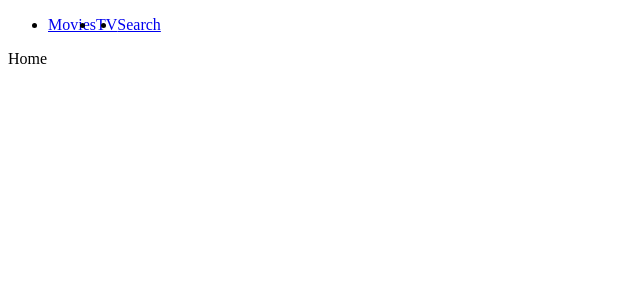
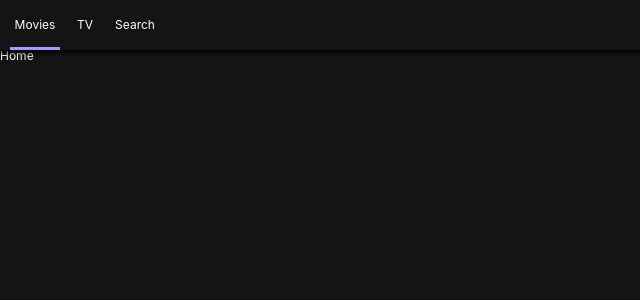
Before and after one commit to grin-quokka/netflix_clone, a React (Create React App) app: page / in a window 1280 px wide. Shown: the top 300 px of the page, without its empty margins (0-640 px from the left). Built offline with nearby package versions, Linux system fonts and the light colour scheme.

Commit message:
페이지 위치에 따른 header css 변화 추가

```diff
--- a/package.json
+++ b/package.json
@@ -7,7 +7,9 @@
     "react": "^16.9.0",
     "react-dom": "^16.9.0",
     "react-router-dom": "^5.0.1",
-    "react-scripts": "3.1.1"
+    "react-scripts": "3.1.1",
+    "styled-components": "^4.3.2",
+    "styled-reset": "^3.0.3"
   },
   "scripts": {
     "start": "react-scripts start",
--- a/src/Components/App.js
+++ b/src/Components/App.js
@@ -1,13 +1,13 @@
 import React, { Component } from "react";
 import Router from "./Router";
-import Header from "./Header/Header";
+import GlobalStyles from "./GlobalStyles";
 
 class App extends Component {
   render() {
     return (
       <>
-        <Header />
         <Router />
+        <GlobalStyles />
       </>
     );
   }
--- /dev/null
+++ b/src/Components/GlobalStyles.js
@@ -0,0 +1,24 @@
+import { createGlobalStyle } from "styled-components";
+import reset from "styled-reset";
+
+const globalStyles = createGlobalStyle`
+    ${reset};
+    a{
+        text-decoration: none;
+        color: inherit;
+    }
+
+    *{
+        box-sizing: border-box;
+    }
+
+    body{
+        font-family: -apple-system, BlinkMacSystemFont, 'Segoe UI', Roboto, Oxygen, Ubuntu, Cantarell, 'Open Sans', 'Helvetica Neue', sans-serif;
+        font-size: 12px;
+        background-color: rgba(20, 20, 20, 1);
+        color: white;
+        padding-top: 50px;
+    }
+`;
+
+export default globalStyles;
--- /dev/null
+++ b/src/Components/Header.js
@@ -0,0 +1,54 @@
+import React from "react";
+import { Link, withRouter } from "react-router-dom";
+import styled from "styled-components";
+
+const Header = styled.header`
+  color: white;
+  position: fixed;
+  top: 0;
+  left: 0;
+  width: 100%;
+  height: 50px;
+  display: flex;
+  align-items: center;
+  padding: 0px 10px;
+  background-color: rgba(20, 20, 20, 0.8);
+  z-index: 10;
+  box-shadow: 0px 1px 5px 2px rgba(0, 0, 0, 0.8);
+`;
+
+const List = styled.ul`
+  display: flex;
+`;
+
+const Item = styled.li`
+  width: 50px;
+  height: 50px;
+  text-align: center;
+  border-bottom: 3px solid
+    ${props => (props.current ? "#a29bfe" : "transparent")};
+  transition: border-bottom 0.5s ease-in-out;
+`;
+
+const SLink = styled(Link)`
+  height: 50px;
+  display: flex;
+  align-items: center;
+  justify-content: center;
+`;
+
+export default withRouter(({ location: { pathname } }) => (
+  <Header>
+    <List>
+      <Item current={pathname === "/"}>
+        <SLink to="/">Movies</SLink>
+      </Item>
+      <Item current={pathname === "/tv"}>
+        <SLink to="/tv">TV</SLink>
+      </Item>
+      <Item current={pathname === "/search"}>
+        <SLink to="/search">Search</SLink>
+      </Item>
+    </List>
+  </Header>
+));
--- a/src/Components/Header/Header.css
+++ /dev/null
@@ -1,3 +0,0 @@
-.nav ul {
-  display: flex;
-}
--- a/src/Components/Header/Header.js
+++ /dev/null
@@ -1,18 +0,0 @@
-import React from "react";
-import "./Header.css";
-
-export default () => (
-  <header className="nav">
-    <ul>
-      <li>
-        <a href="/">Movies</a>
-      </li>
-      <li>
-        <a href="/tv">TV</a>
-      </li>
-      <li>
-        <a href="/search">Search</a>
-      </li>
-    </ul>
-  </header>
-);
--- a/src/Components/Header/index.js
+++ /dev/null
@@ -1,3 +0,0 @@
-import Header from "./Header";
-
-export default Header;
--- a/src/Components/Router.js
+++ b/src/Components/Router.js
@@ -8,9 +8,11 @@
 import Home from "../Routes/Home";
 import TV from "../Routes/TV";
 import Search from "../Routes/Search";
+import Header from "../Components/Header.js";
 
 export default () => (
   <Router>
+    <Header />
     {/* Switch -> 한번에 하나만 route 되도록 */}
     <Switch>
       <Route path="/" exact component={Home} />
```
Also changed, not shown: 2 other files (tests, documents, lock files or other folders).
